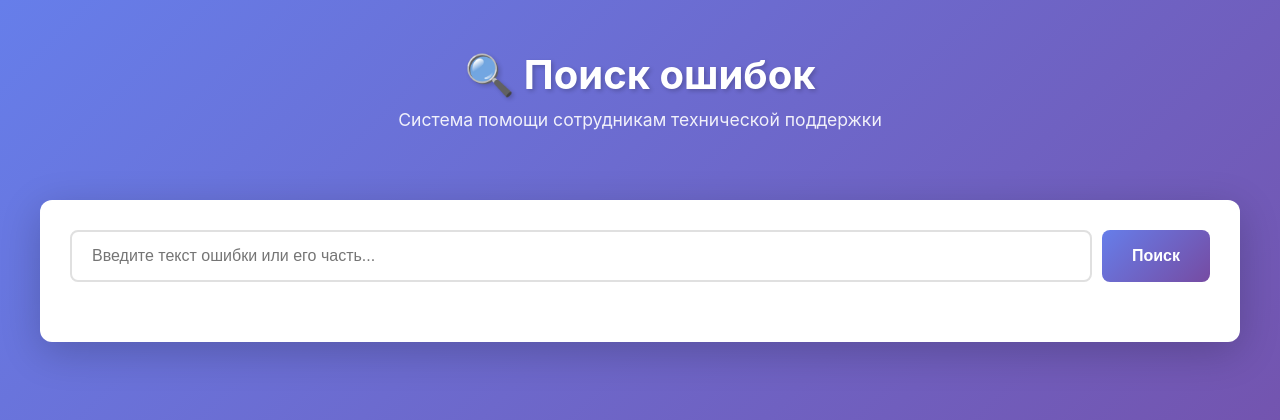
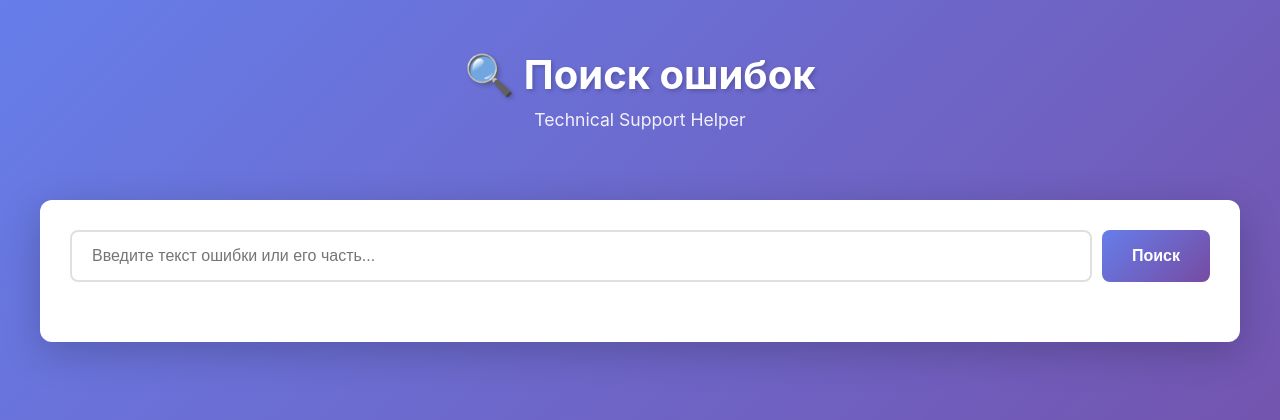
Before and after one commit to truetechsup/technical-support-helper, a Python web app: template templates/index.html in a window 1280 px wide. Shown: the top 420 px of the page. Run offline with Jinja, Linux system fonts and the light colour scheme; the template is opened without the code that fills it, so the values that code supplies are empty.

Commit message:
test deploy

```diff
--- a/templates/index.html
+++ b/templates/index.html
@@ -10,7 +10,7 @@
     <div class="container">
         <header>
             <h1>🔍 Поиск ошибок</h1>
-            <p class="subtitle">Система помощи сотрудникам технической поддержки</p>
+            <p class="subtitle">Technical Support Helper</p>
         </header>
 
         <main>
```
